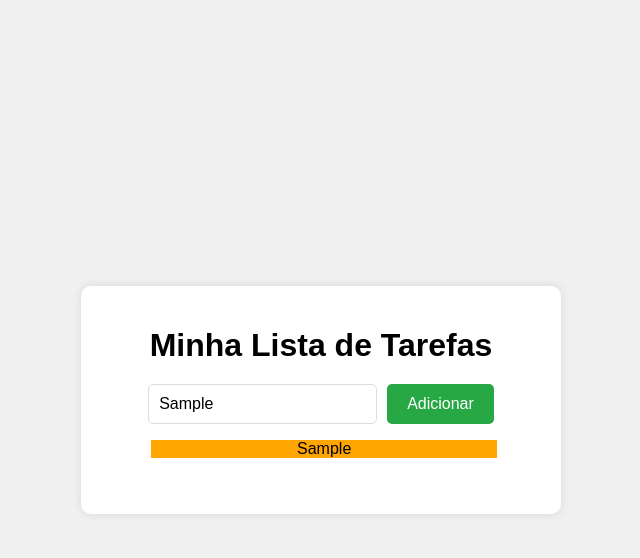
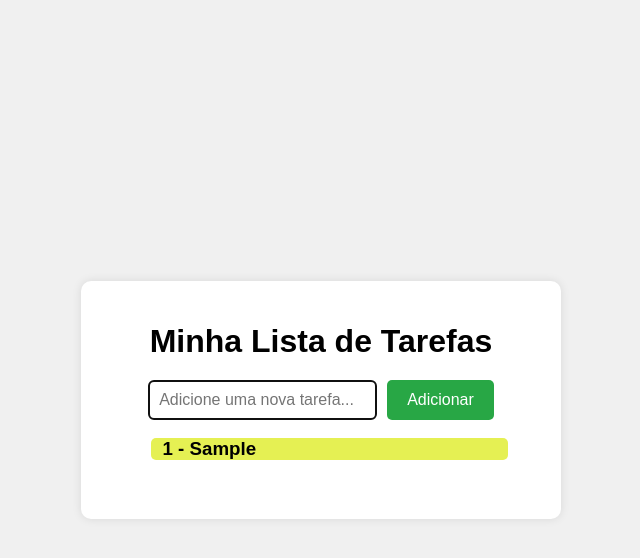
Before and after one commit to CaioLiang/CP03---Front-End, a plain HTML site: page CP 3/CP 3/index.html in a window 1280 px wide. Both pictures are taken after typing "Sample" into the empty fields and a click on the button "Adicionar". Shown: the whole page, without its empty margins (319-959 px from the left). Drawn offline with Linux system fonts and the light colour scheme.

Commit message:
Armazenando tarefas no localStorage e ajuste de cores

```diff
--- a/CP 3/CP 3/css/style.css
+++ b/CP 3/CP 3/css/style.css
@@ -98,8 +98,10 @@ h1 {
 }
 
 .list-task {
-    background-color: orange;
+    text-align: start;
+    background-color: rgb(229, 240, 83);
     margin: 0.2rem;
+    padding-left: 0.7rem;
     width: 100%;
-
+    border-radius: 5px;
 }
--- a/CP 3/CP 3/js/script.js
+++ b/CP 3/CP 3/js/script.js
@@ -1,18 +1,28 @@
 const Todoform = document.querySelector("#todo-form")
 const tarefa = document.querySelector("#new-task")
+var keyDelete = 0
 
-//evento
+
+
 Todoform.addEventListener("submit", (event) => {
     event.preventDefault();
 
-    const valueTask = tarefa.value
+    keyDelete++
+
+    var tarefaFormatado = keyDelete + ' - ' + tarefa.value
+    const valueTask = tarefaFormatado
 
     const addDiv = document.createElement("div")
     addDiv.classList.add("list-task")
 
-    const addText = document.createElement("p")
+    const addText = document.createElement("h3")
     addText.innerText = valueTask;
     addDiv.appendChild(addText)
+    Todoform.appendChild(addDiv)
 
-    Todoform.appendChild(addDiv)
+    localStorage.setItem(keyDelete, tarefa.value)
+
+    tarefa.value = ""
+    tarefa.focus();
+
 })
```
